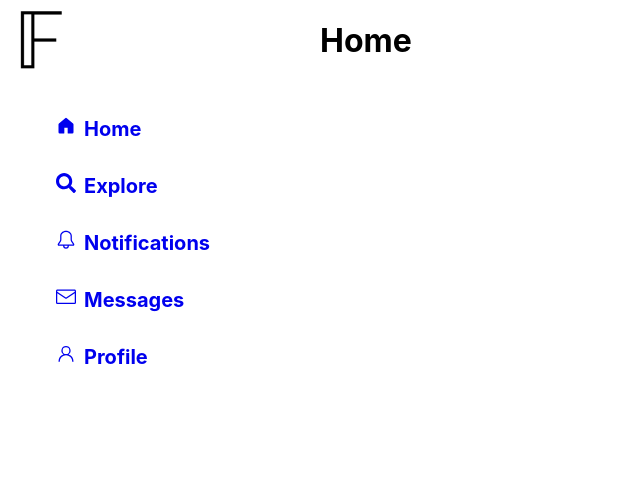
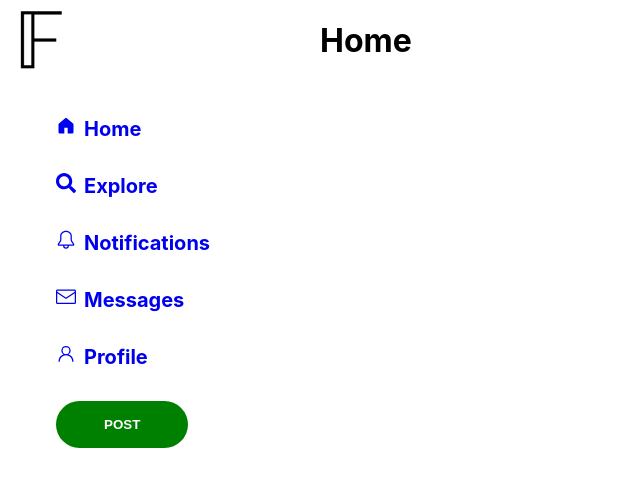
Before and after one commit to forrestmorrison/f, a React (Create React App) app in the folder client/: page / in a window 1280 px wide. Shown: the top 486 px of the page, without its empty margins (0-640 px from the left). Built offline with nearby package versions, Linux system fonts and the light colour scheme.

Commit message:
added Post button to Nav

```diff
--- a/client/src/components/Nav.js
+++ b/client/src/components/Nav.js
@@ -13,6 +13,7 @@ const Nav = () => {
         <li><Link to='/notifications'><GoBell className='icon' />Notifications</Link></li>
         <li><Link to='/messages'><GoMail className='icon' />Messages</Link></li>
         <li><Link to='/profile'><GoPerson className='icon' />Profile</Link></li>
+        <li><button>POST</button></li>
       </ul>
     </div>
   )
--- a/client/src/index.css
+++ b/client/src/index.css
@@ -47,3 +47,12 @@ a {
   font-weight: bold;
   text-decoration: none;
 }
+
+.nav button {
+  padding: 1rem 3rem;
+  border: none;
+  border-radius: 100px 100px 100px 100px;
+  font-weight: bold;
+  color: white;
+  background-color: green;
+}
```
